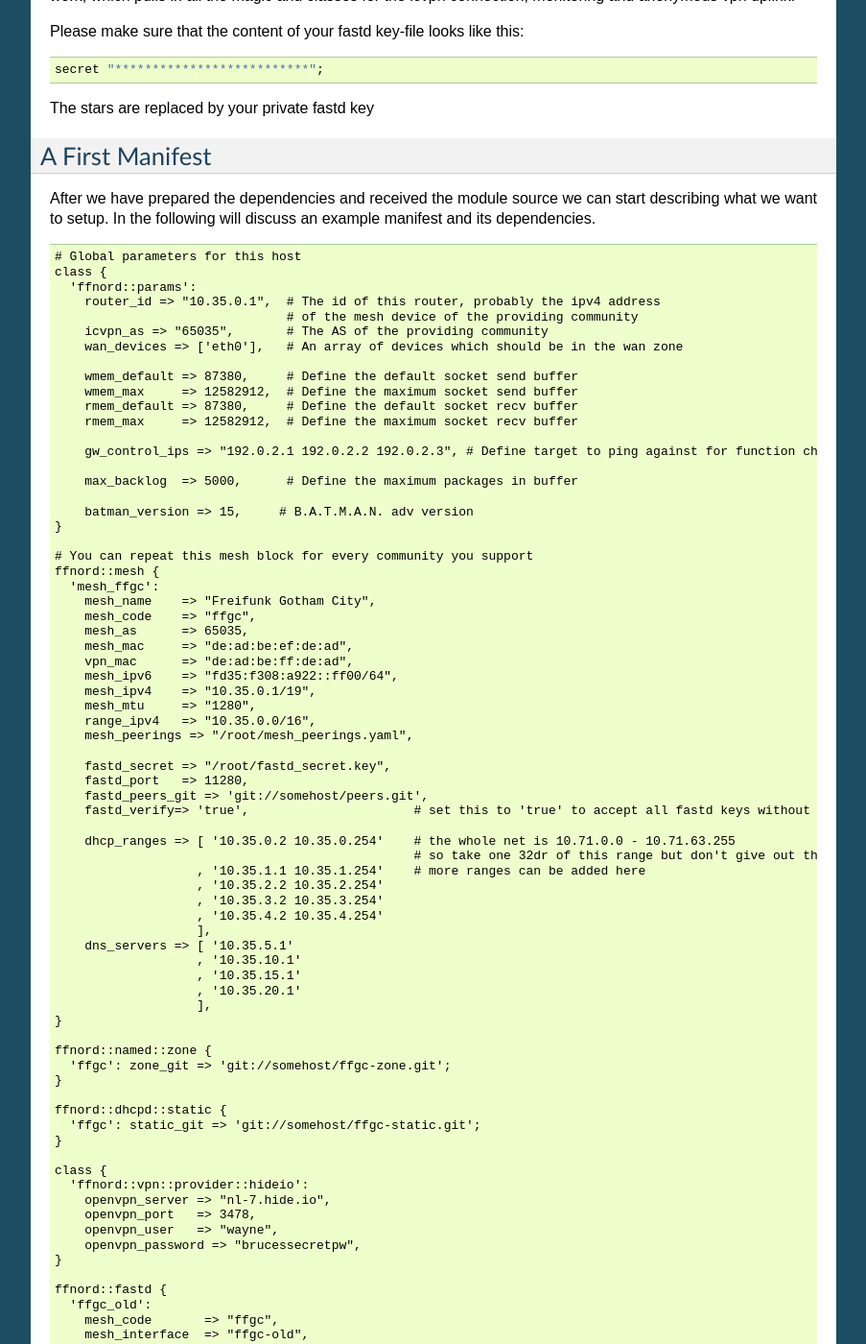
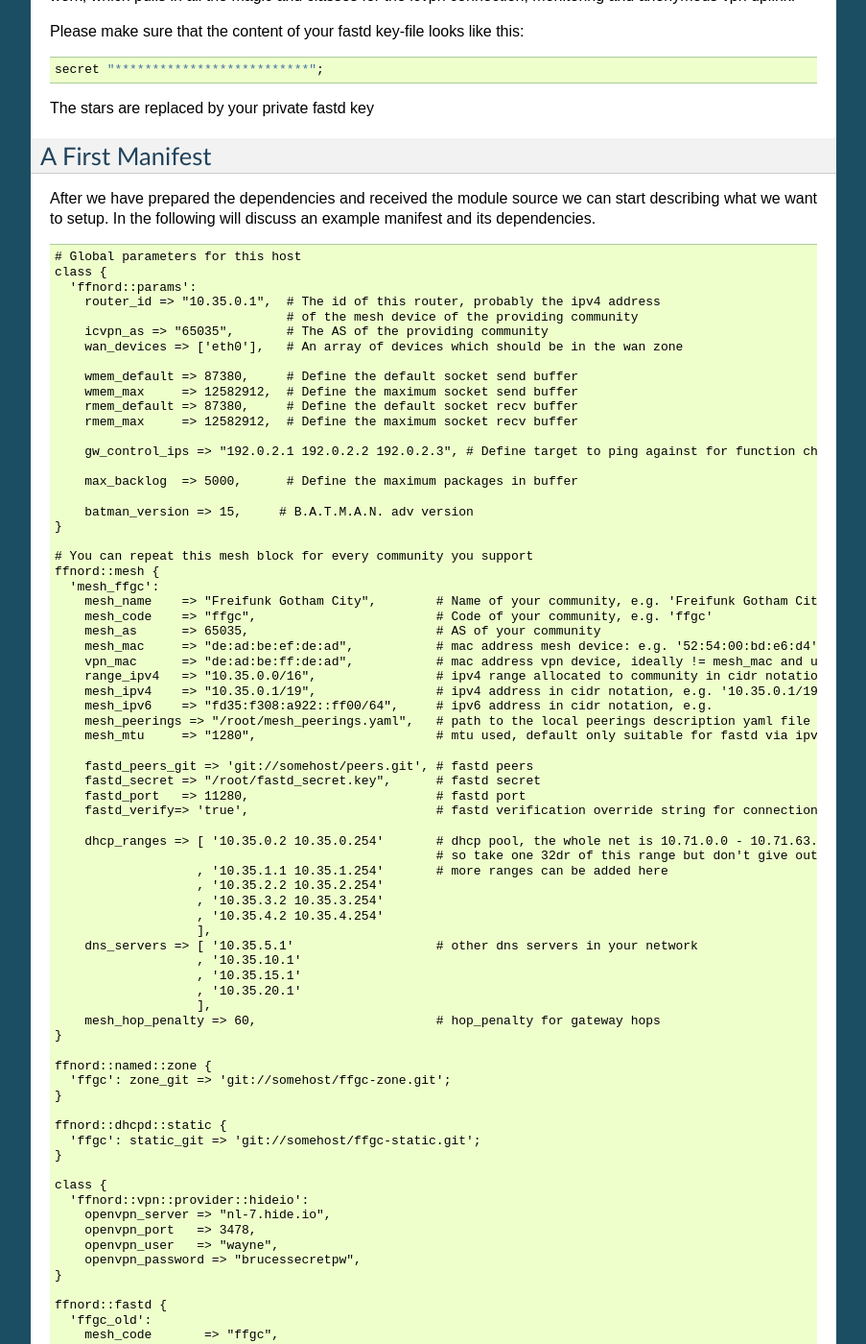
Before and after one commit to ffnord/ffnord-puppet-gateway, a Sphinx documentation site: the page built from docs/admin/getting_started.rst, in a window 1280 px wide and 1400 px high, scrolled down 980 px. Shown: the whole window at 96% size, without its empty margins (198-1101 px from the left). Built offline with Sphinx 7.4.7, drawn with Linux system fonts in a browser that asks for light colours; formulas are drawn with MathJax 3; some of the changed text lies outside the part shown.

Commit message:
docs: example adapted to init.pp

```diff
--- a/docs/admin/getting_started.rst
+++ b/docs/admin/getting_started.rst
@@ -101,34 +101,35 @@ example manifest and its dependencies.
   # You can repeat this mesh block for every community you support
   ffnord::mesh {
     'mesh_ffgc':
-      mesh_name    => "Freifunk Gotham City",
-      mesh_code    => "ffgc",
-      mesh_as      => 65035,
-      mesh_mac     => "de:ad:be:ef:de:ad",
-      vpn_mac      => "de:ad:be:ff:de:ad",
-      mesh_ipv6    => "fd35:f308:a922::ff00/64",
-      mesh_ipv4    => "10.35.0.1/19",
-      mesh_mtu     => "1280",
-      range_ipv4   => "10.35.0.0/16",
-      mesh_peerings => "/root/mesh_peerings.yaml",
+      mesh_name    => "Freifunk Gotham City",        # Name of your community, e.g. 'Freifunk Gotham City'
+      mesh_code    => "ffgc",                        # Code of your community, e.g. 'ffgc'
+      mesh_as      => 65035,                         # AS of your community
+      mesh_mac     => "de:ad:be:ef:de:ad",           # mac address mesh device: e.g. '52:54:00:bd:e6:d4'
+      vpn_mac      => "de:ad:be:ff:de:ad",           # mac address vpn device, ideally != mesh_mac and unique
+      range_ipv4   => "10.35.0.0/16",                # ipv4 range allocated to community in cidr notation, e.g. '10.35.0.1/16'
+      mesh_ipv4    => "10.35.0.1/19",                # ipv4 address in cidr notation, e.g. '10.35.0.1/19'
+      mesh_ipv6    => "fd35:f308:a922::ff00/64",     # ipv6 address in cidr notation, e.g.
+      mesh_peerings => "/root/mesh_peerings.yaml",   # path to the local peerings description yaml file
+      mesh_mtu     => "1280",                        # mtu used, default only suitable for fastd via ipv4
 
-      fastd_secret => "/root/fastd_secret.key",
-      fastd_port   => 11280,
-      fastd_peers_git => 'git://somehost/peers.git',
-      fastd_verify=> 'true',                      # set this to 'true' to accept all fastd keys without verification
+      fastd_peers_git => 'git://somehost/peers.git', # fastd peers
+      fastd_secret => "/root/fastd_secret.key",      # fastd secret
+      fastd_port   => 11280,                         # fastd port
+      fastd_verify=> 'true',                         # fastd verification override string for connection attempts, e.g. 'true' = accept all, '' = default (no override)
 
-      dhcp_ranges => [ '10.35.0.2 10.35.0.254'    # the whole net is 10.71.0.0 - 10.71.63.255
-                                                  # so take one 32dr of this range but don't give out the ip of the gw itself
-                     , '10.35.1.1 10.35.1.254'    # more ranges can be added here
+      dhcp_ranges => [ '10.35.0.2 10.35.0.254'       # dhcp pool, the whole net is 10.71.0.0 - 10.71.63.255
+                                                     # so take one 32dr of this range but don't give out the ip of the gw itself
+                     , '10.35.1.1 10.35.1.254'       # more ranges can be added here
                      , '10.35.2.2 10.35.2.254'
                      , '10.35.3.2 10.35.3.254'
                      , '10.35.4.2 10.35.4.254'
                      ],
-      dns_servers => [ '10.35.5.1'
+      dns_servers => [ '10.35.5.1'                   # other dns servers in your network
                      , '10.35.10.1'
                      , '10.35.15.1'
                      , '10.35.20.1'
                      ],
+      mesh_hop_penalty => 60,                        # hop_penalty for gateway hops
   }
 
   ffnord::named::zone {
```
Also changed, not shown: 1 other file.
